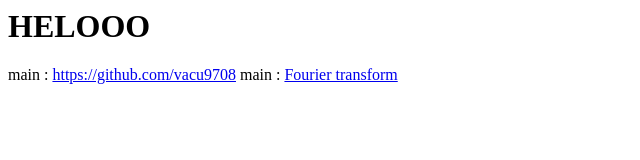
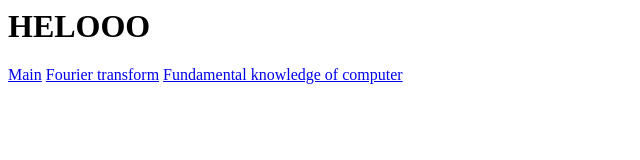
Before and after one commit to vacu9708/vacu9708.github.io, a plain HTML site: page index.html in a window 1280 px wide. Shown: the whole page, without its empty margins (0-640 px from the left). Drawn offline with Linux system fonts and the light colour scheme.

Commit message:
Update index.html

```diff
--- a/index.html
+++ b/index.html
@@ -1,4 +1,6 @@
 <h1>HELOOO</h1>
-main : <a href="https://github.com/vacu9708">https://github.com/vacu9708</a>
+<a href="https://github.com/vacu9708">Main</a>
 
-main : <a href="https://github.com/vacu9708/Signal-processing/tree/main/Fourier%20transform">Fourier transform</a>
+<a href="https://github.com/vacu9708/Signal-processing/tree/main/Fourier%20transform">Fourier transform</a>
+
+<a href="https://github.com/vacu9708/Fundamental-knowledge">Fundamental knowledge of computer</a>
```
